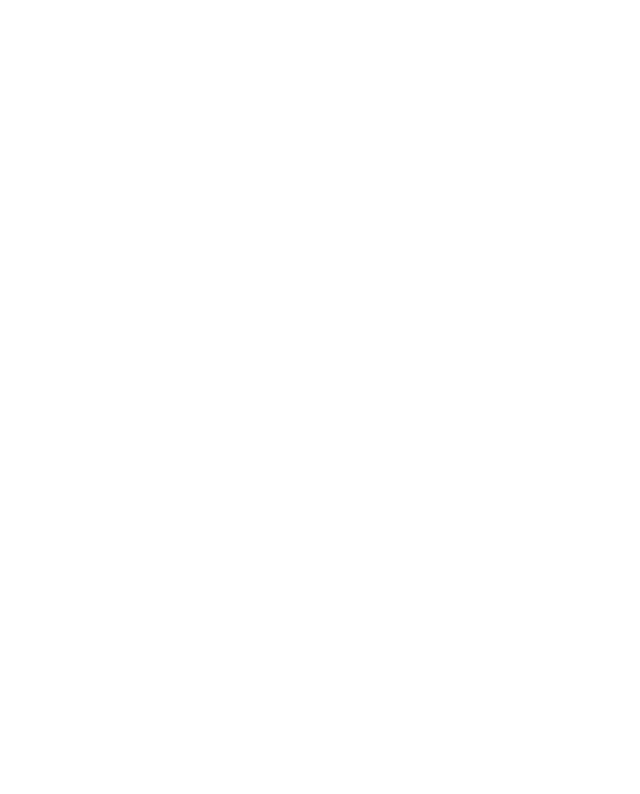
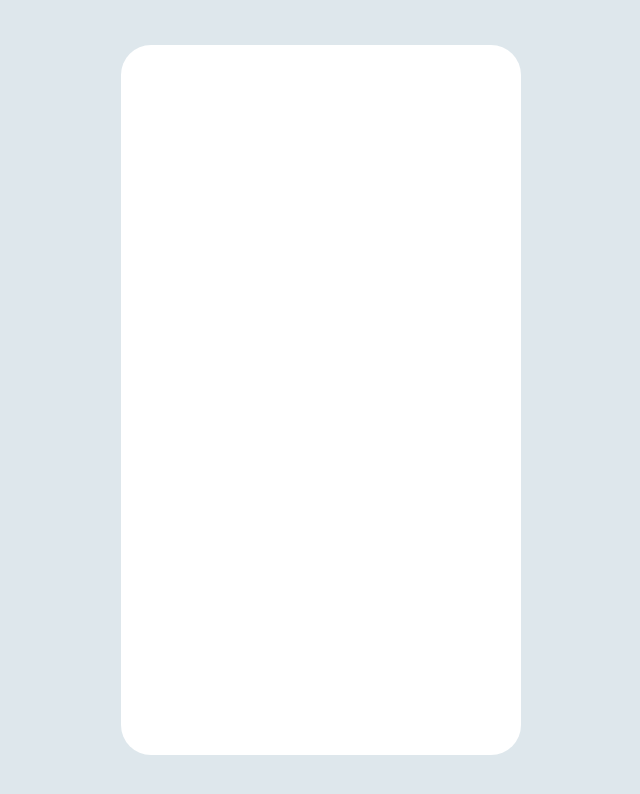
Before and after one commit to crown-3/noir-fe, a React (Vite) app: page / in a window 1280 px wide. Shown: the top 794 px of the page, without its empty margins (319-959 px from the left). Built offline with nearby package versions, Linux system fonts and the light colour scheme.

Commit message:
design: added MobileSizedView Layout

```diff
--- a/src/layout/Layout.tsx
+++ b/src/layout/Layout.tsx
@@ -1,11 +1,45 @@
 import { Outlet } from "react-router-dom";
+import styled from "styled-components";
 
 const Layout = () => {
   return (
     <>
-      <Outlet />
+      <MobileSizedView>
+        <Screen>
+          <Outlet />
+        </Screen>
+      </MobileSizedView>
     </>
   );
 };
 
+const MobileSizedView = styled.div`
+  width: 100%;
+
+  @media screen and (min-width: 500px) {
+    display: flex;
+    justify-content: center;
+    align-items: center;
+    height: 100vh;
+  }
+
+  background-color: #dee7ec;
+`;
+
+const Screen = styled.div`
+  width: 100%;
+  background-color: #ffffff;
+  height: 100vh;
+  overflow-y: scroll;
+
+  @media screen and (min-width: 500px) {
+    width: 400px;
+
+    height: calc(100vh - 90px);
+    overflow-y: scroll;
+
+    border-radius: 30px;
+  }
+`;
+
 export default Layout;
```
